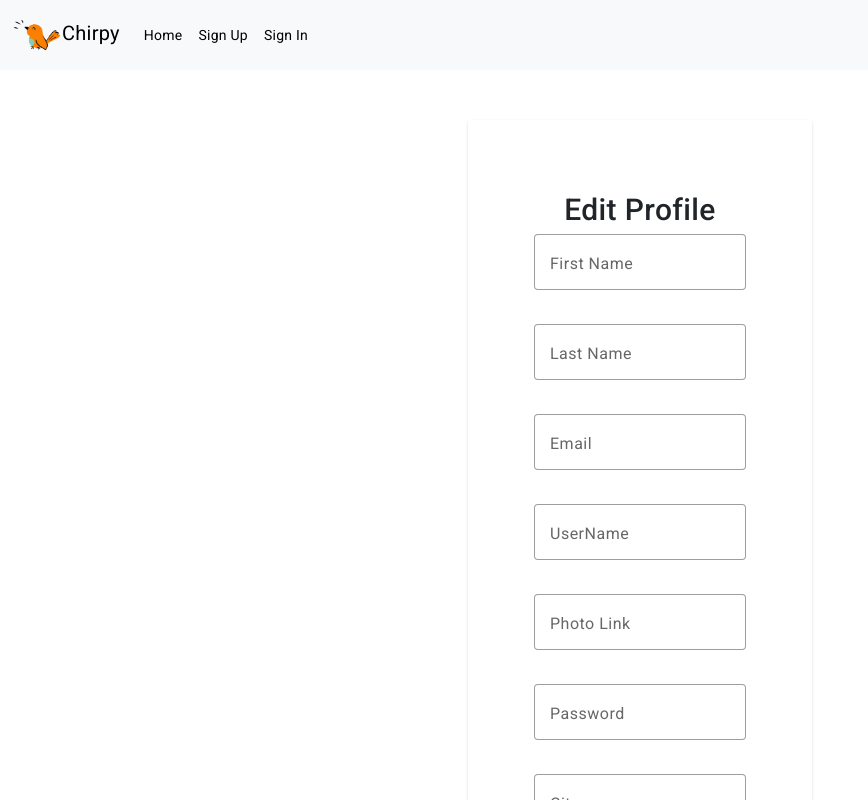
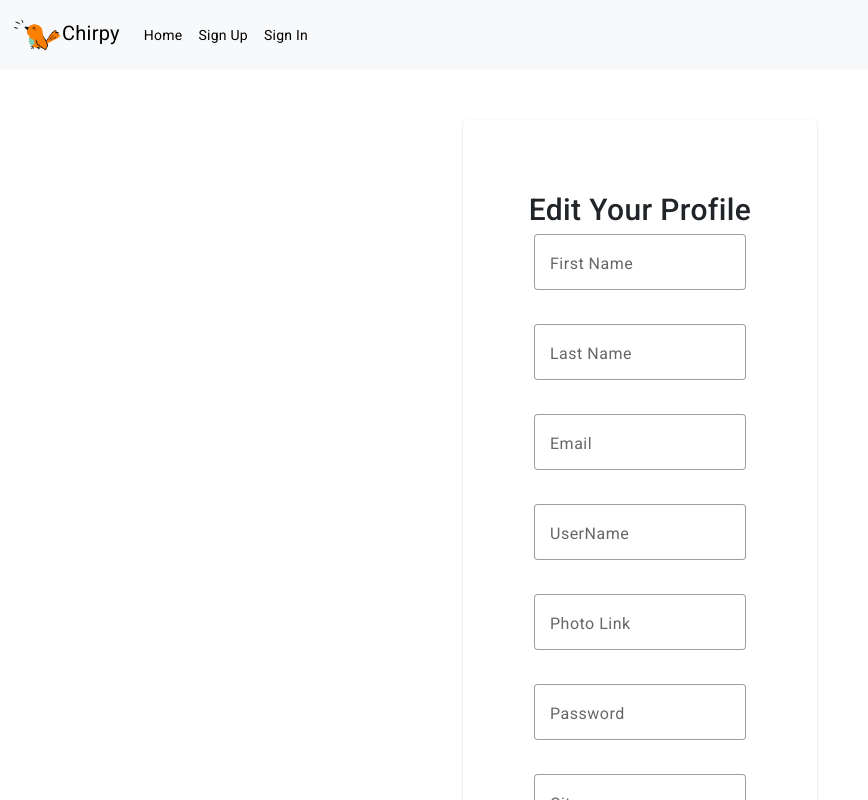
Before and after one commit to goodonone/frontend-final-project, an Angular app: page /edit-profile/1 in a window 1280 px wide. Shown: the top 800 px of the page, without its empty margins (0-868 px from the left). Built offline with nearby package versions, Linux system fonts and the light colour scheme; no server answers.

Commit message:
Fine Edits

```diff
--- a/src/app/components/edit-profile/edit-profile.component.html
+++ b/src/app/components/edit-profile/edit-profile.component.html
@@ -2,7 +2,7 @@
   <form (ngSubmit)="editProfile()">
     <mat-card class="example-card">
       <mat-card-header>
-        <mat-card-title class="title">Edit Profile</mat-card-title>
+        <mat-card-title class="title">Edit Your Profile</mat-card-title>
       </mat-card-header>
       <mat-card-content>
         <p>
--- a/src/app/components/edit-profile/edit-profile.component.ts
+++ b/src/app/components/edit-profile/edit-profile.component.ts
@@ -29,7 +29,7 @@ export class EditProfileComponent implements OnInit{
   editProfile() {
     this.userService.updateUser(this.currentUser,).subscribe(edittedUser => {
       window.alert("Updated Coffee Successfully");
-      this.router.navigateByUrl('["profile", UserId]');
+      this.router.navigateByUrl('["profile", userId]');
     }, error => {
       console.log('Error: ', error)
       if (error.status === 401) {
```
